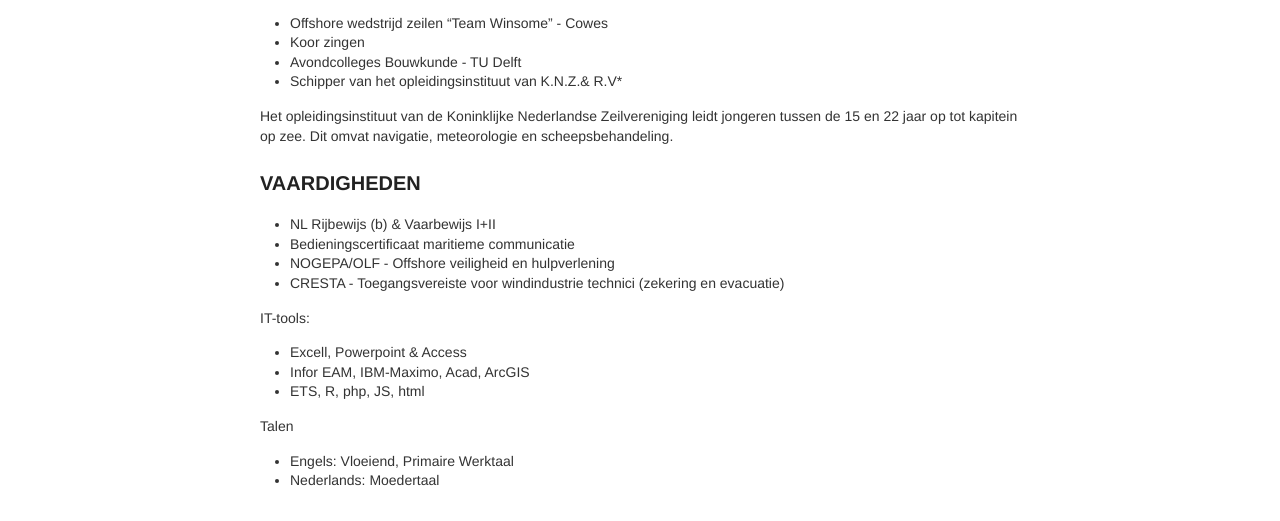
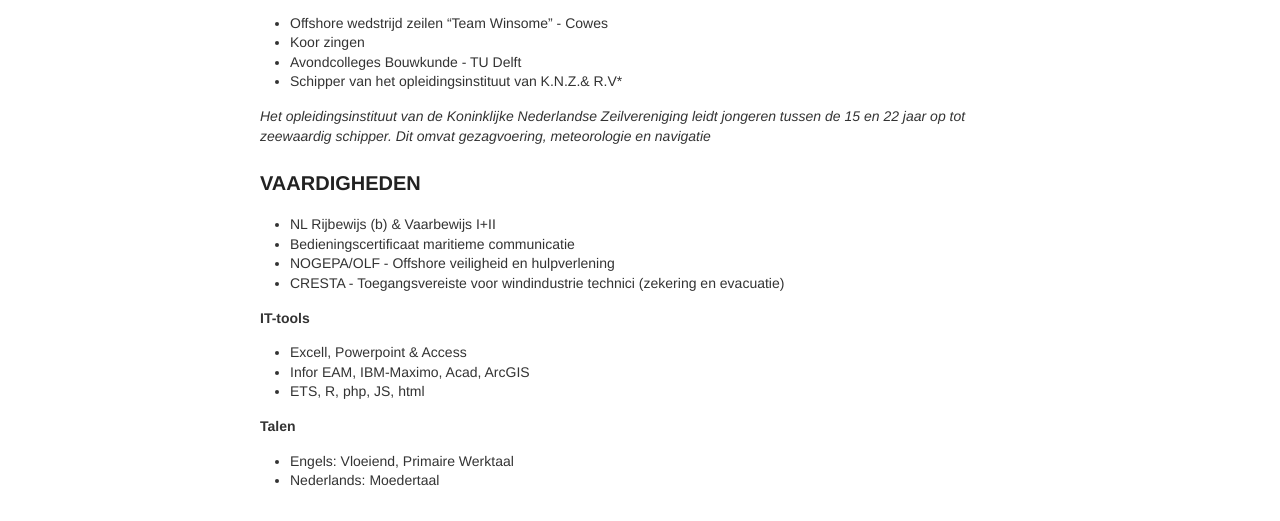
Before and after one commit to fprisse/fprisse.github.io, a Jekyll site: the page built from over_mij.md, in a window 1280 px wide. Shown: the part 1493-2014 px from the top of the page. Built offline with Jekyll 4.4.1, drawn with Linux system fonts in a browser that asks for light colours; comment, search, counter and statistics services are not loaded.

Commit message:
Update over_mij.md

```diff
--- a/over_mij.md
+++ b/over_mij.md
@@ -1,7 +1,7 @@
 ---
 layout: "post"
 title: "Curriculum vitae"
-permalink: /over_mij
+permalink: over_mij
 ---
 
 ### WERKERVARING
@@ -67,7 +67,7 @@ Wiskundse A+B, natuurkunde, scheikunde, biologie, economie I, engels, nederlands
 - Avondcolleges Bouwkunde - TU Delft
 - Schipper van het opleidingsinstituut van K.N.Z.& R.V*
 
-Het opleidingsinstituut van de Koninklijke Nederlandse Zeilvereniging leidt jongeren tussen de 15 en 22 jaar op tot kapitein op zee. Dit omvat  navigatie, meteorologie en scheepsbehandeling.
+*Het opleidingsinstituut van de Koninklijke Nederlandse Zeilvereniging leidt jongeren tussen de 15 en 22 jaar op tot zeewaardig schipper. Dit omvat gezagvoering, meteorologie en navigatie*
 
 ### VAARDIGHEDEN
 
```
Also changed, not shown: other parts of over_mij.md (+2 -2 lines).
